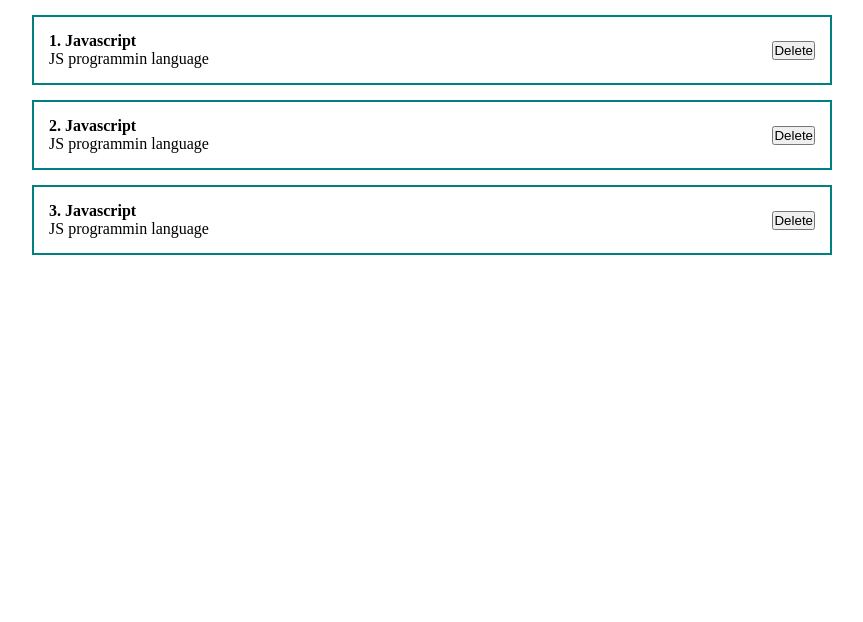
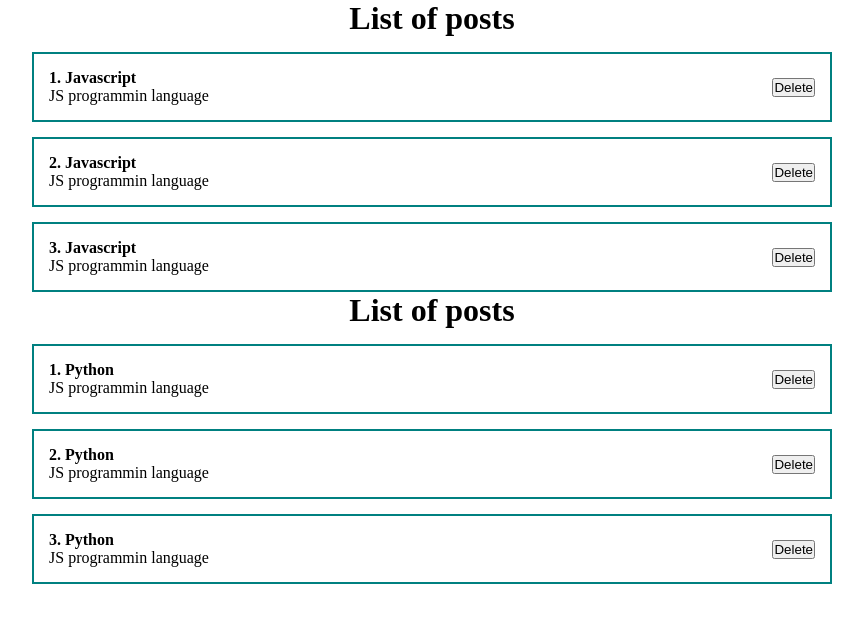
Before and after one commit to AlexanderKruk/ulbi-react-2021, a React (Create React App) app: page / in a window 1280 px wide. Shown: the top 622 px of the page, without its empty margins (208-1071 px from the left). Built offline with nearby package versions, Linux system fonts and the light colour scheme.

Commit message:
added PostList

```diff
--- a/src/App.js
+++ b/src/App.js
@@ -1,30 +1,24 @@
-import { PostItem } from "./components/PostItem";
+import { useState } from "react";
+import { PostList } from "./components/PostList";
 import "./styles/App.css";
 
 function App() {
+  const [posts, setPosts] = useState([
+    { id: 1, title: "Javascript", description: "JS programmin language" },
+    { id: 2, title: "Javascript", description: "JS programmin language" },
+    { id: 3, title: "Javascript", description: "JS programmin language" },
+  ]);
+
+  const [posts2, setPosts2] = useState([
+    { id: 1, title: "Python", description: "JS programmin language" },
+    { id: 2, title: "Python", description: "JS programmin language" },
+    { id: 3, title: "Python", description: "JS programmin language" },
+  ]);
+
   return (
     <div className="app">
-      <PostItem
-        post={{
-          id: 1,
-          title: "Javascript",
-          description: "JS programmin language",
-        }}
-      />
-      <PostItem
-        post={{
-          id: 2,
-          title: "Javascript",
-          description: "JS programmin language",
-        }}
-      />
-      <PostItem
-        post={{
-          id: 3,
-          title: "Javascript",
-          description: "JS programmin language",
-        }}
-      />
+      <PostList posts={posts} title={"List of posts"} />
+      <PostList posts={posts2} title={"List of posts"} />
     </div>
   );
 }
--- /dev/null
+++ b/src/components/PostList.jsx
@@ -0,0 +1,13 @@
+import React from 'react';
+import { PostItem } from './PostItem';
+
+export const PostList = ({posts, title}) => {
+  return(
+    <>
+      <h1 style={{ textAlign: "center" }}>{title}</h1>
+      {posts.map((post) => (
+        <PostItem key={post.id} post={post} />
+      ))}
+    </>
+  );
+};
```
